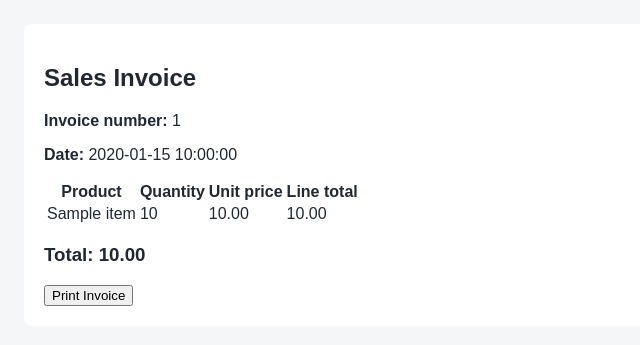
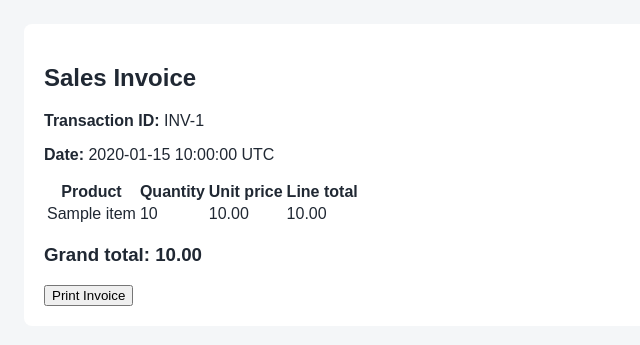
Before and after one commit to BalaviDeshna/Electronics-store-inventory-management-system, a Flask app: page /sales/1/invoice in a window 1280 px wide. Shown: the part 136-481 px from the top of the page, without its empty margins (0-640 px from the left). Run offline with Flask 3, Linux system fonts and the light colour scheme; tables that the repository leaves empty hold one stand-in row (values such as "Sample post").

Commit message:
US-14: improve invoice details and tests

```diff
--- a/app/templates/invoice.html
+++ b/app/templates/invoice.html
@@ -1,13 +1,10 @@
 {% extends "base.html" %}
-
-{% block title %}Invoice #{{ sale.id }} | Electronics Store{% endblock %}
-
+{% block title %}Transaction INV-{{ sale.id }} | Electronics Store{% endblock %}
 {% block content %}
 <section class="invoice">
     <h2>Sales Invoice</h2>
-    <p><strong>Invoice number:</strong> {{ sale.id }}</p>
-    <p><strong>Date:</strong> {{ sale.created_at }}</p>
-
+    <p><strong>Transaction ID:</strong> INV-{{ sale.id }}</p>
+    <p><strong>Date:</strong> {{ sale.created_at.strftime("%Y-%m-%d %H:%M:%S") }} UTC</p>
     <table>
         <thead>
             <tr>
@@ -28,8 +25,7 @@
             {% endfor %}
         </tbody>
     </table>
-
-    <h3>Total: {{ "%.2f"|format(sale.total_amount) }}</h3>
-    <button onclick="window.print()">Print Invoice</button>
+    <h3>Grand total: {{ "%.2f"|format(sale.total_amount) }}</h3>
+    <button type="button" onclick="window.print()">Print Invoice</button>
 </section>
 {% endblock %}
```
Also changed, not shown: tests/test_sales.py (+9 -1 lines).
